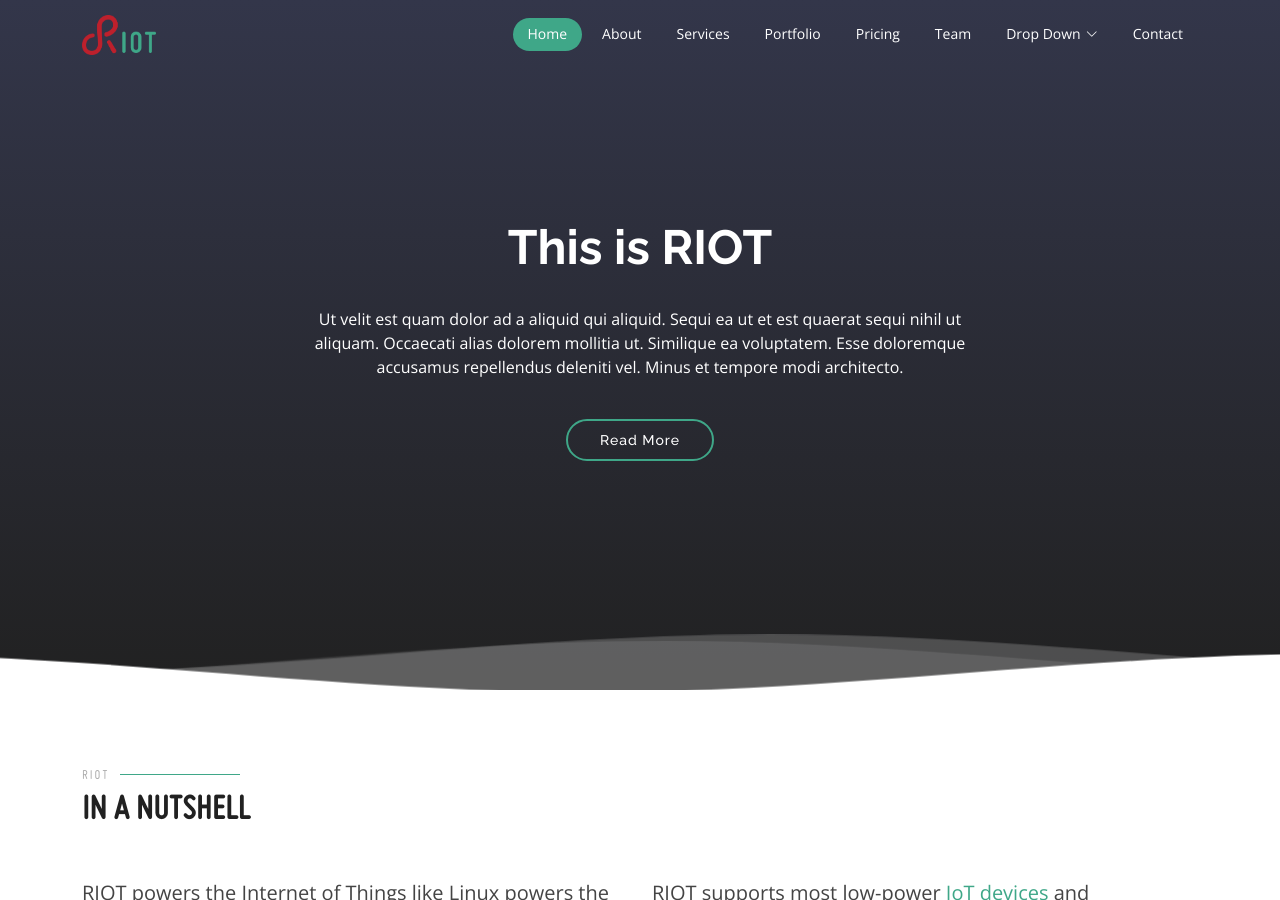
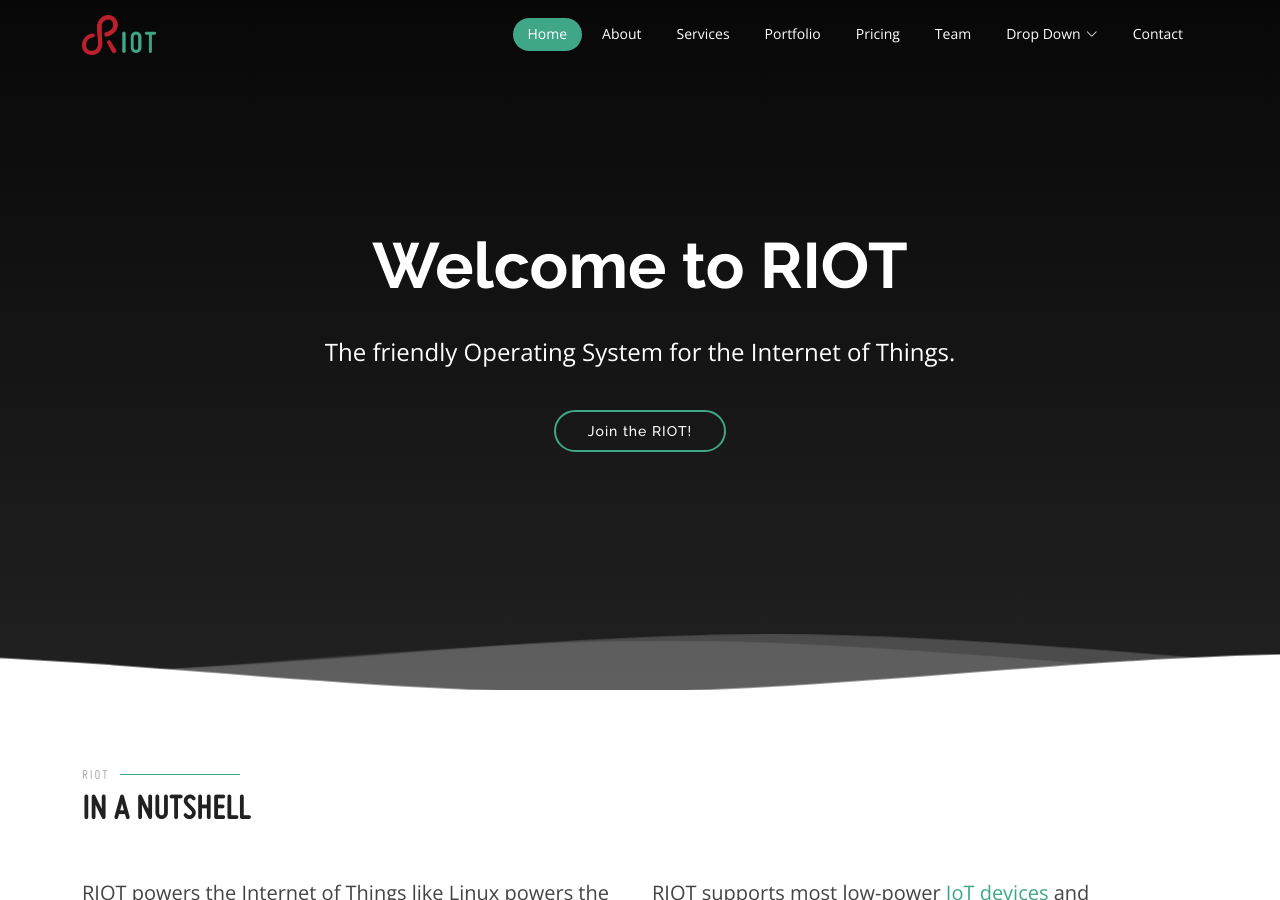
Before and after one commit to RIOT-OS/riot-os.org, a Jekyll site: the page built from index.html, in a window 1280 px wide and 900 px high. Built offline with Jekyll 4.4.1, drawn with Linux system fonts in a browser that asks for light colours; nearby versions of some CDN libraries; some web fonts are replaced.

Commit message:
hero: fix colors and text

```diff
--- a/_sass/pages/index.scss
+++ b/_sass/pages/index.scss
@@ -1338,7 +1338,7 @@
     width: 100%;
     overflow: hidden;
     position: relative;
-    background: linear-gradient(0deg, $dark 0%, #33364a 100%);
+    background: linear-gradient(0deg, $dark 0%, darken($dark, 10) 100%);
     padding: 0;
 
     .carousel-container {
@@ -1356,16 +1356,17 @@
     color: $light;
     margin-bottom: 30px;
     font-family: "Raleway", sans-serif;
-    font-size: 48px;
+    font-size: 4em;
     font-weight: 700;
   }
 
   p {
-    width: 80%;
+    width: 100%;
     -webkit-animation-delay: 0.4s;
     animation-delay: 0.4s;
     margin: 0 auto 30px auto;
     color: $light;
+    font-size: 1.5em;
   }
 
   .carousel-control-prev, .carousel-control-next {
--- a/index.html
+++ b/index.html
@@ -9,9 +9,11 @@
       <!-- Slide 1 -->
       <div class="carousel-item active">
         <div class="carousel-container">
-          <h2 class="animate__animated animate__fadeInDown">This is RIOT</span></h2>
-          <p class="animate__animated fanimate__adeInUp">Ut velit est quam dolor ad a aliquid qui aliquid. Sequi ea ut et est quaerat sequi nihil ut aliquam. Occaecati alias dolorem mollitia ut. Similique ea voluptatem. Esse doloremque accusamus repellendus deleniti vel. Minus et tempore modi architecto.</p>
-          <a href="#about" class="btn-get-started animate__animated animate__fadeInUp scrollto">Read More</a>
+          <h2 class="animate__animated animate__fadeInDown">Welcome to RIOT</span></h2>
+          <p class="animate__animated fanimate__adeInUp">
+            The friendly Operating System for the Internet of Things.
+          </p>
+          <a href="#about" class="btn-get-started animate__animated animate__fadeInUp scrollto">Join the RIOT!</a>
         </div>
       </div>
 
```
